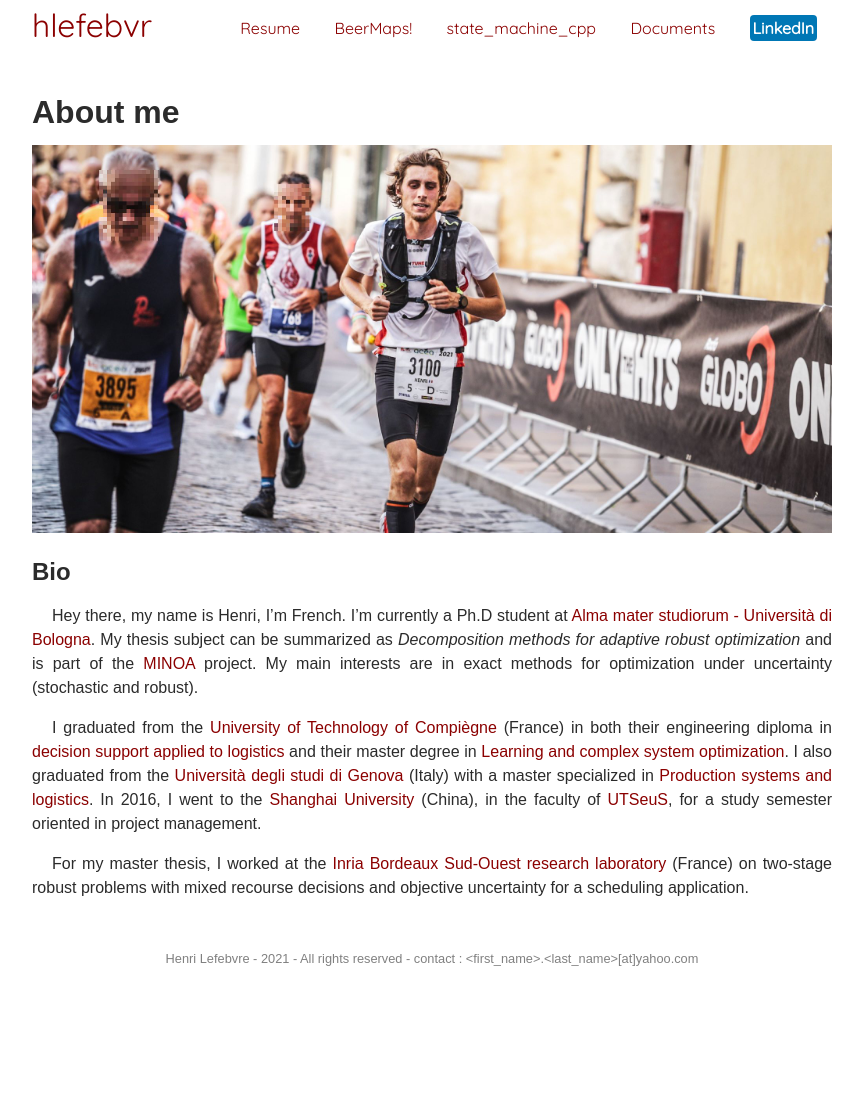
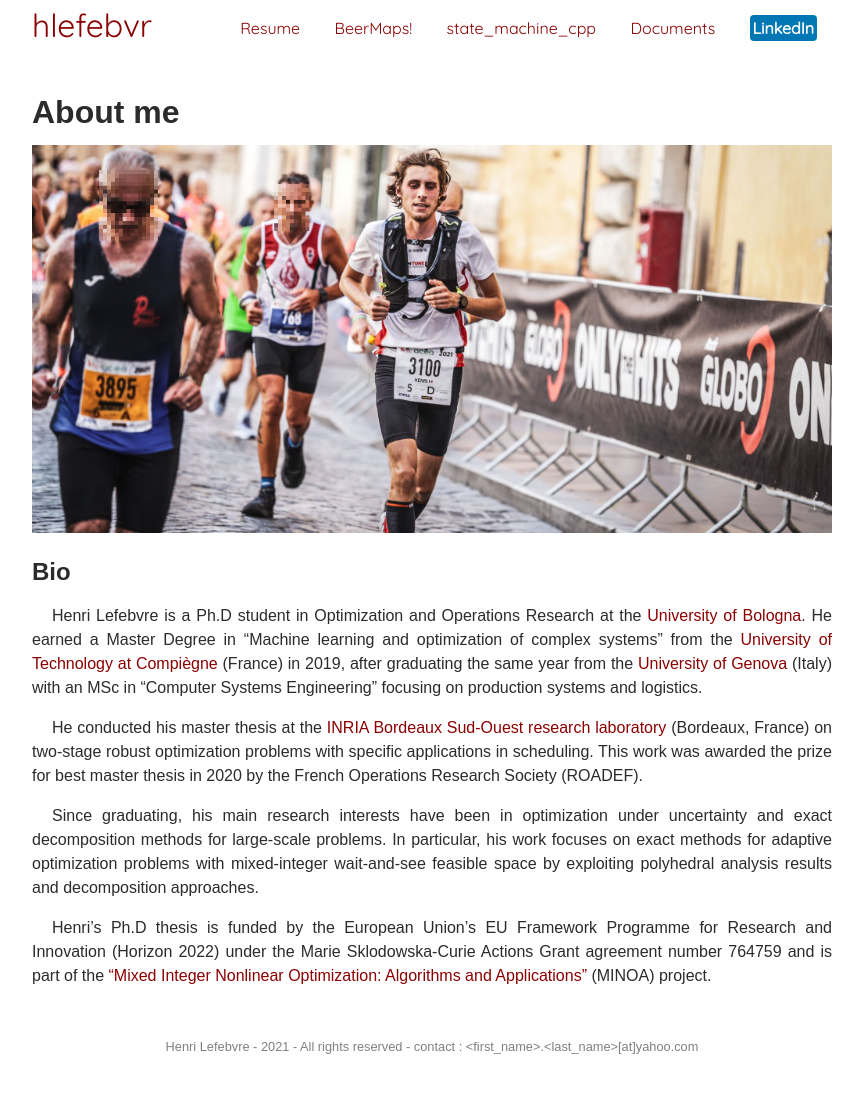
Before and after one commit to hlefebvr/hlefebvr.github.io, a Jekyll site: the page built from index.md, in a window 1280 px wide. Shown: the whole page, without its empty margins (208-1071 px from the left). Built offline with Jekyll 4.4.1, drawn with Linux system fonts in a browser that asks for light colours; before the commit the page ends 1016 px from its top, so only the background shows below that.

Commit message:
update bio

```diff
--- a/index.md
+++ b/index.md
@@ -9,8 +9,10 @@ layout: page
 
 ## Bio
 
-Hey there, my name is Henri, I'm French. I'm currently a Ph.D student at [Alma mater studiorum - Università di Bologna](https://www.unibo.it/it). My thesis subject can be summarized as _Decomposition methods for adaptive robust optimization_ and is part of the [MINOA](https://minoa-itn.fau.de/) project. My main interests are in exact methods for optimization under uncertainty (stochastic and robust).
+Henri Lefebvre is a Ph.D student in Optimization and Operations Research at the [University of Bologna](https://www.unibo.it/it). He earned a Master Degree in “Machine learning and optimization of complex systems” from the [University of Technology at Compiègne](https://utc.fr/en.html) (France) in 2019, after graduating the same year from the [University of Genova](https://unige.it/) (Italy) with an MSc in “Computer Systems Engineering” focusing on production systems and logistics.
 
-I graduated from the [University of Technology of Compiègne](https://utc.fr/en.html) (France) in both their engineering diploma in [decision support applied to logistics](https://www.utc.fr/en/courses-and-training/the-utc-engineering-diploma/computer-sciences-and-engineering-gi/specialty-aids-to-logistic-decisions-gi-adel.html) and their master degree in [Learning and complex system optimization](https://www.utc.fr/formations/diplome-de-master/mention-ingenierie-des-systemes-complexes-isc/parcours-apprentissage-et-optimisation-des-systemes-complexes-aos.html). I also graduated from the [Università degli studi di Genova](https://unige.it/) (Italy) with a master specialized in [Production systems and logistics](http://emecis.eu). In 2016, I went to the [Shanghai University](http://www.apply.shu.edu.cn/web/index.aspx) (China), in the faculty of [UTSeuS](http://utseus.com/en/), for a study semester oriented in project management.
+He conducted his master thesis at the [INRIA Bordeaux Sud-Ouest research laboratory](https://www.inria.fr/centre/bordeaux) (Bordeaux, France) on two-stage robust optimization problems with specific applications in scheduling. This work was awarded the prize for best master thesis in 2020 by the French Operations Research Society (ROADEF).
 
-For my master thesis, I worked at the [Inria Bordeaux Sud-Ouest research laboratory](https://www.inria.fr/centre/bordeaux) (France) on two-stage robust problems with mixed recourse decisions and objective uncertainty for a scheduling application.
+Since graduating, his main research interests have been in optimization under uncertainty and exact decomposition methods for large-scale problems. In particular, his work focuses on exact methods for adaptive optimization problems with mixed-integer wait-and-see feasible space by exploiting polyhedral analysis results and decomposition approaches.
+
+Henri’s Ph.D thesis is funded by the European Union’s EU Framework Programme for Research and Innovation (Horizon 2022) under the Marie Sklodowska-Curie Actions Grant agreement number 764759 and is part of the [“Mixed Integer Nonlinear Optimization: Algorithms and Applications”](https://minoa-itn.fau.de/) (MINOA) project.
```
